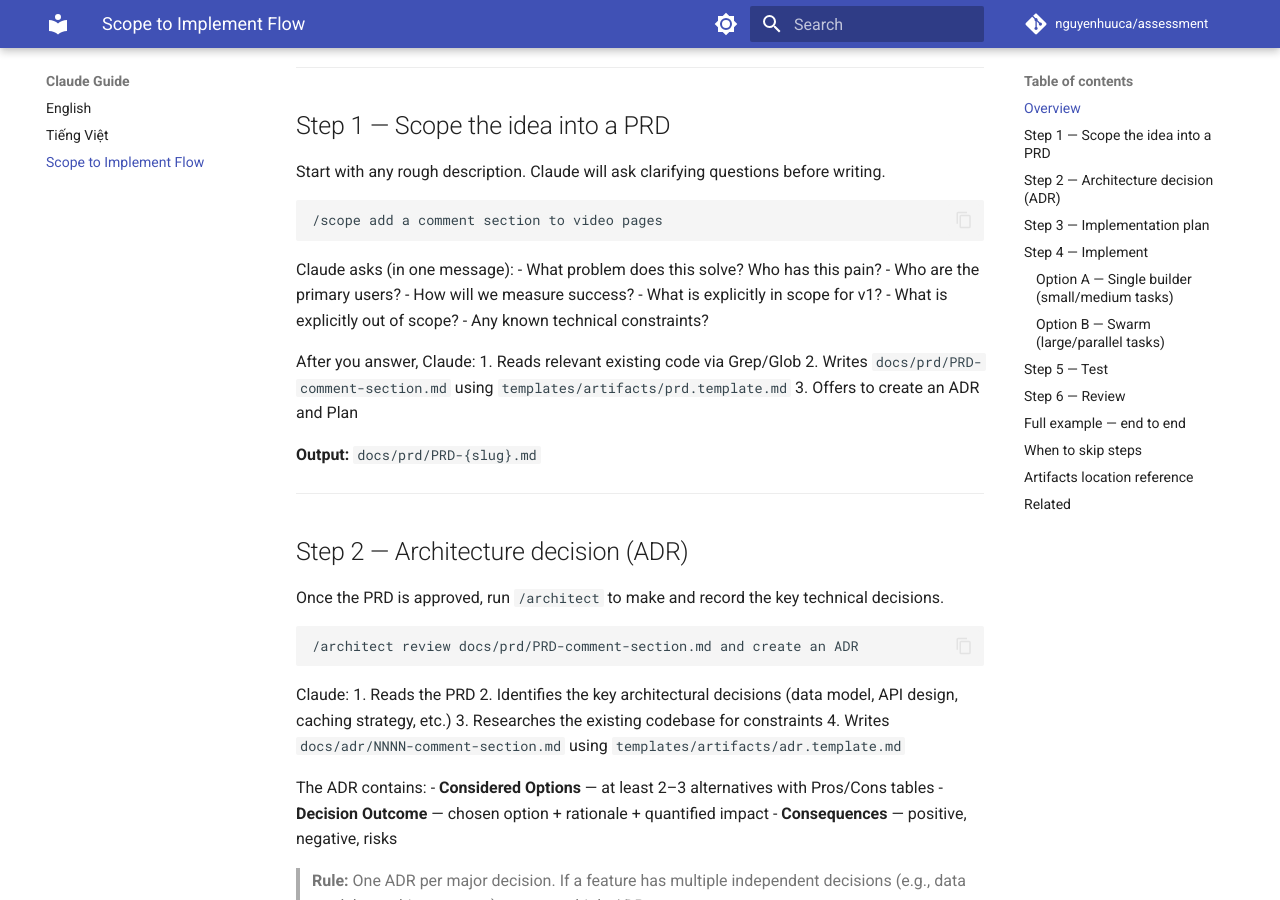
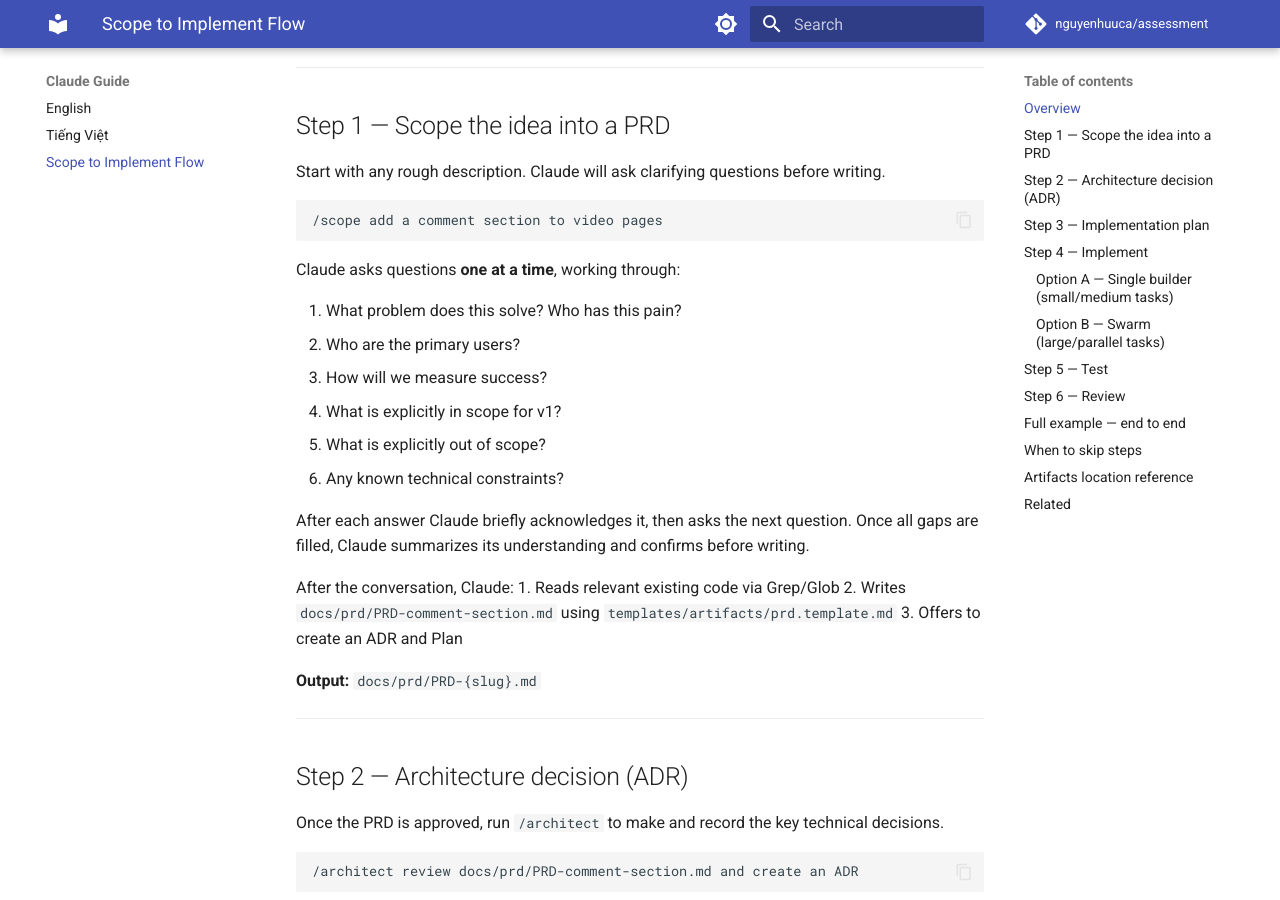
Before and after one commit to nguyenhuuca/assessment, an MkDocs documentation site: the page built from docs/flow-scope-to-implement.md, in a window 1280 px wide and 900 px high, scrolled down 860 px. Built offline with MkDocs 1.6.1 and Material for MkDocs 9.7.7, drawn with Linux system fonts in a browser that asks for light colours; comment, search, counter and statistics services are not loaded.

Commit message:
refactor(scope): ask clarifying questions one at a time instead of all at once
Co-Authored-By: Claude Sonnet 4.6 <noreply@anthropic.com>

````diff
--- a/docs/flow-scope-to-implement.md
+++ b/docs/flow-scope-to-implement.md
@@ -38,15 +38,18 @@ Start with any rough description. Claude will ask clarifying questions before wr
 /scope add a comment section to video pages
 ```
 
-Claude asks (in one message):
-- What problem does this solve? Who has this pain?
-- Who are the primary users?
-- How will we measure success?
-- What is explicitly in scope for v1?
-- What is explicitly out of scope?
-- Any known technical constraints?
+Claude asks questions **one at a time**, working through:
 
-After you answer, Claude:
+1. What problem does this solve? Who has this pain?
+2. Who are the primary users?
+3. How will we measure success?
+4. What is explicitly in scope for v1?
+5. What is explicitly out of scope?
+6. Any known technical constraints?
+
+After each answer Claude briefly acknowledges it, then asks the next question. Once all gaps are filled, Claude summarizes its understanding and confirms before writing.
+
+After the conversation, Claude:
 1. Reads relevant existing code via Grep/Glob
 2. Writes `docs/prd/PRD-comment-section.md` using `templates/artifacts/prd.template.md`
 3. Offers to create an ADR and Plan
````
Also changed, not shown: .claude/commands/scope.md (+7 -4 lines), docs/claude/commands/scope.md (+7 -4 lines).
